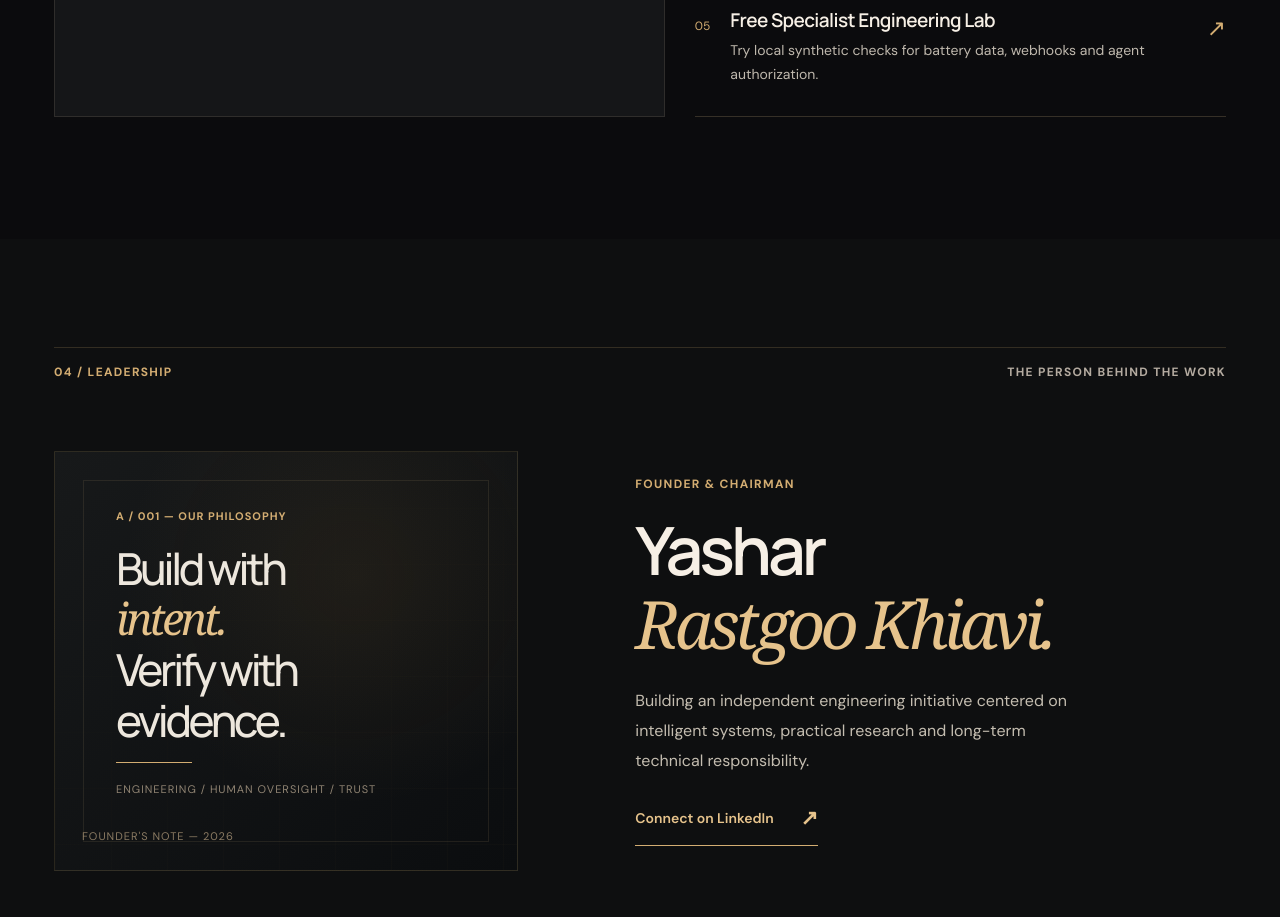
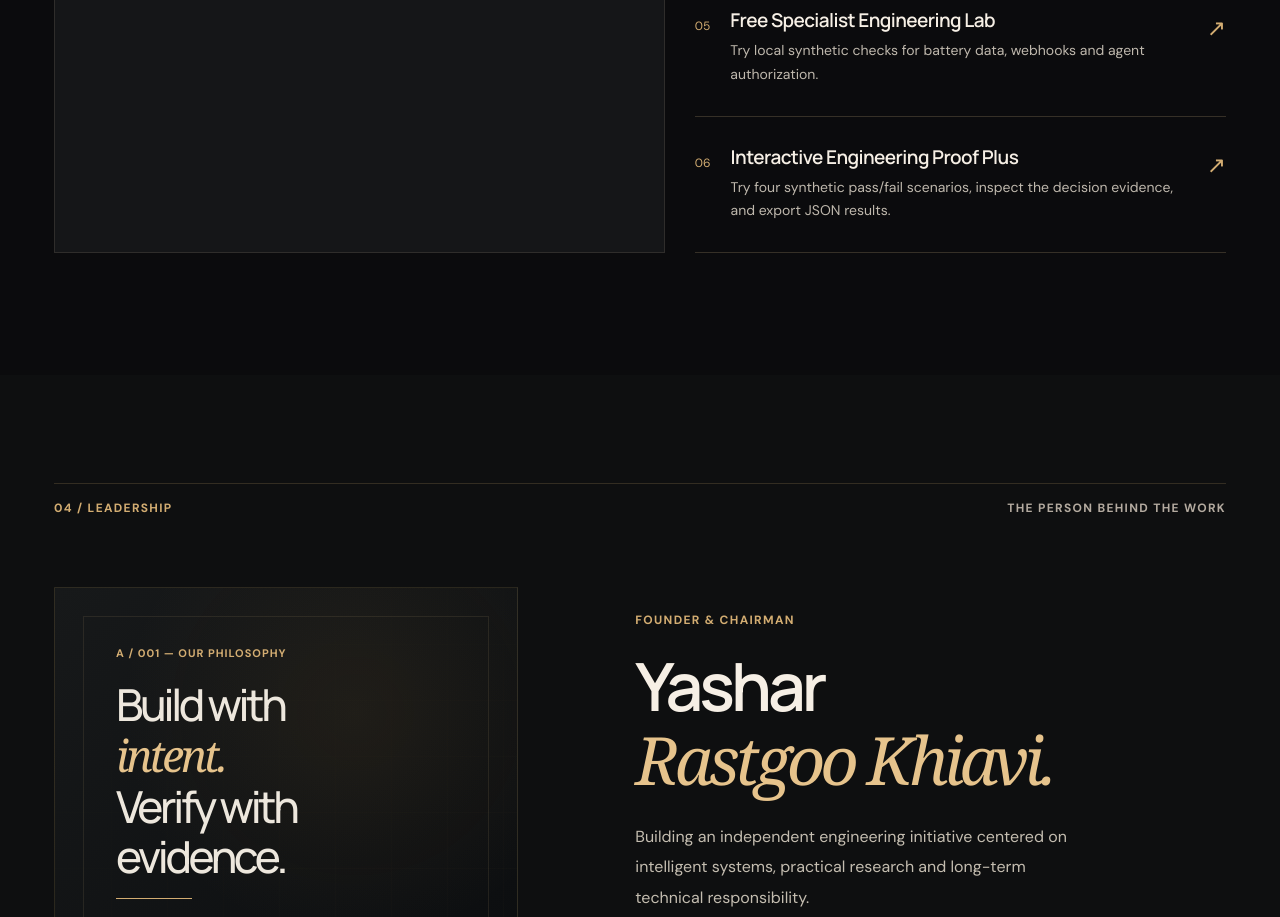
Before and after one commit to arazvera-technologies/arazvera-technologies.github.io, a plain HTML site: page index.html in a window 1280 px wide. Shown: the part 3817-4734 px from the top of the page. Drawn offline with Linux system fonts and the light colour scheme; animation ran at ten frames a second.

Commit message:
Link verified Proof Plus R2 from company home page with regression coverage

```diff
--- a/index.html
+++ b/index.html
@@ -144,6 +144,7 @@
           <a href="https://github.com/arazvera-technologies" target="_blank" rel="noopener noreferrer"><span class="proof-list-number">03</span><div><h3>Open Engineering on GitHub</h3><p>Selected public materials from ARAZVERA TECHNOLOGIES.</p></div><span class="text-arrow" aria-hidden="true">↗</span></a>
 <a href="/verification/"><span class="proof-list-number">04</span><div><h3>Public Test Evidence</h3><p>47 passing public tests, pinned source and reproduction commands.</p></div><span class="text-arrow" aria-hidden="true">↗</span></a>
 <a href="/lab/"><span class="proof-list-number">05</span><div><h3>Free Specialist Engineering Lab</h3><p>Try local synthetic checks for battery data, webhooks and agent authorization.</p></div><span class="text-arrow" aria-hidden="true">↗</span></a>
+          <a href="/buyer-lab/proof-plus/"><span class="proof-list-number">06</span><div><h3>Interactive Engineering Proof Plus</h3><p>Try four synthetic pass/fail scenarios, inspect the decision evidence, and export JSON results.</p></div><span class="text-arrow" aria-hidden="true">↗</span></a>
         </div>
       </div>
     </section>
```
